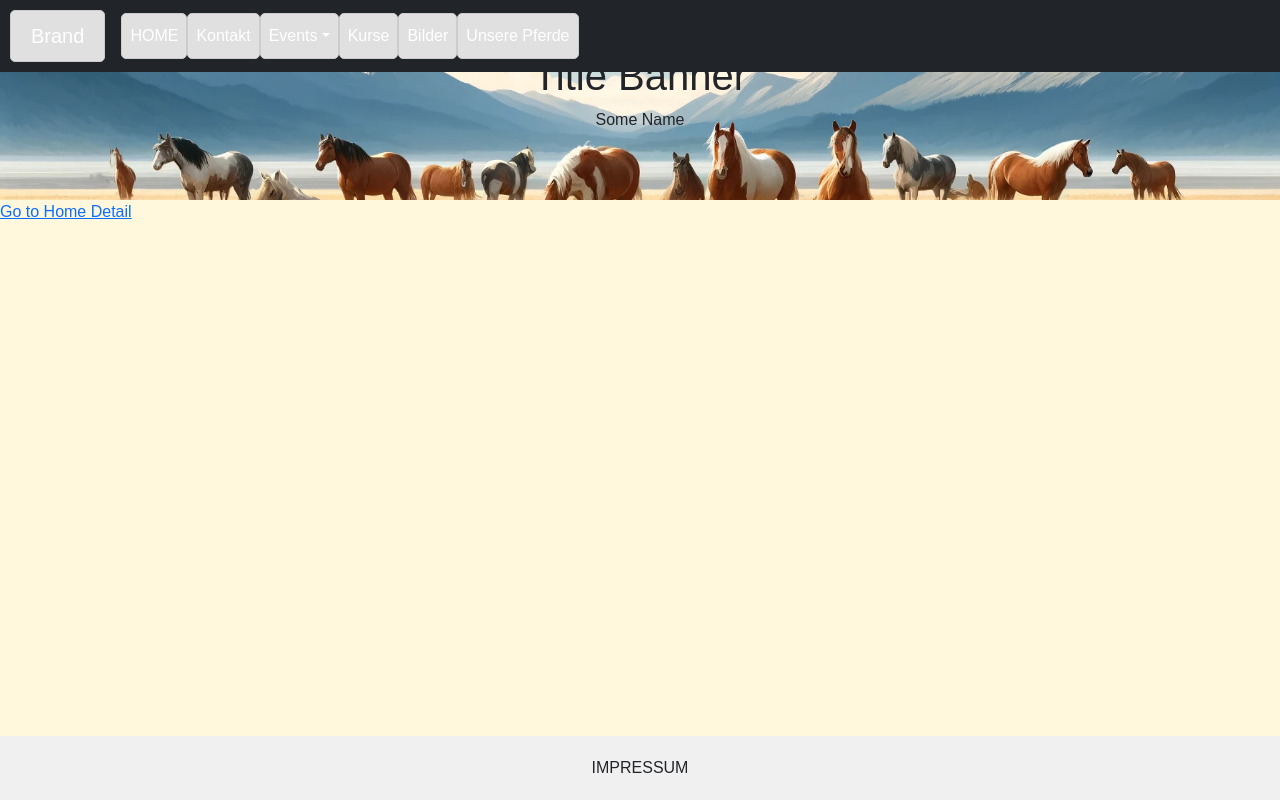
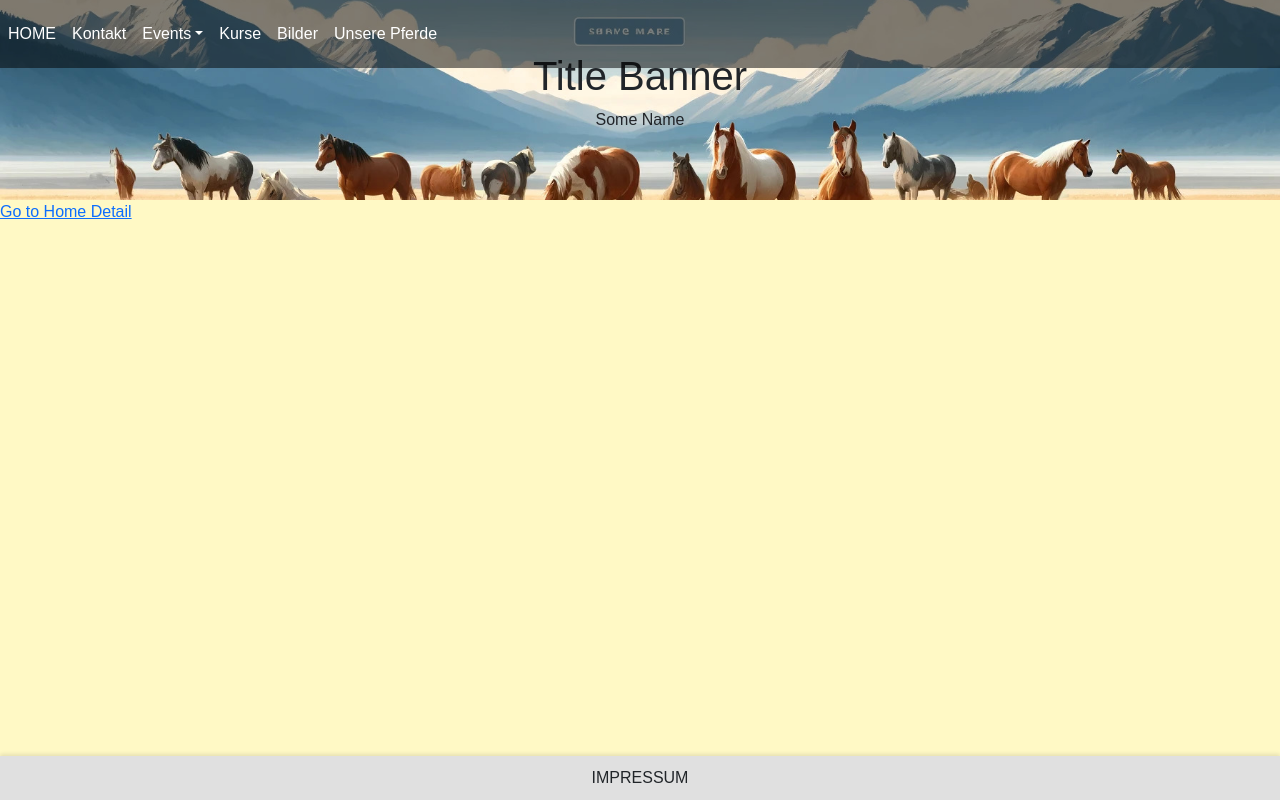
Before and after one commit to Chrisbeart/vrozen_website, a React (Create React App) app in the folder vrozen_website/: page / in a window 1280 px wide. Built offline with nearby package versions, Linux system fonts and the light colour scheme.

Commit message:
navbar transparent

```diff
--- a/vrozen_website/src/App.css
+++ b/vrozen_website/src/App.css
@@ -1,8 +1,8 @@
-body {
-  background-color: #FFF8DC;
-  font-family: Arial, sans-serif;
+body, html {
   margin: 0;
   padding: 0;
+  font-family: Arial, sans-serif;
+  background-color: rgb(255, 249, 197); /* Hintergrundfarbe */
 }
 
 .App {
@@ -11,35 +11,101 @@ body {
   min-height: 100vh;
 }
 
-.banner {
-  height: 200px;
+.App-header {
   display: flex;
   flex-direction: column;
-  justify-content: center;
   align-items: center;
-  background-color: #ddd; /* Placeholder background color */
 }
 
-.navbar {
-  display: flex;
-  justify-content: space-around;
-  padding: 10px;
-  background-color: #F0F0F0;
+.banner {
+  width: 100%;
+  max-height: 200px; /* Höhe des Banners */
+  object-fit: cover;
 }
 
-.navbar a {
+.nav-bar {
+  display: flex;
+  justify-content: center;
+  background-color: #e0e0e0;
+  width: 100%;
+  padding: 10px 0;
+  box-shadow: 0 2px 4px rgba(0, 0, 0, 0.1);
+  flex-wrap: wrap; /* Ermöglicht Zeilenumbruch */
+}
+
+.nav-bar a {
+  margin: 5px 10px; /* Angepasst für kleinere Bildschirme */
+  padding: 10px 20px;
   text-decoration: none;
-  padding: 10px 20px;
+  color: black;
+  font-weight: bold;
+  background-color: #f0f0f0;
   border: 1px solid #ccc;
-  border-radius: 5px;
-  background-color: #E0E0E0;
+  border-radius: 4px;
+  transition: background-color 0.3s;
+  flex: 1; /* Gleichmäßige Verteilung der Links */
+  text-align: center; /* Zentriert Text */
+  min-width: 100px; /* Mindestbreite für kleine Bildschirme */
+}
+
+.nav-bar a:hover {
+  background-color: #ddd;
+}
+
+main {
+  flex: 1;
+  padding: 20px;
 }
 
 .footer {
+  background-color: #e0e0e0;
+  padding: 10px;
   text-align: center;
-  padding: 20px;
-  background-color: #F0F0F0;
-  position: fixed;
-  width: 100%;
-  bottom: 0;
+  box-shadow: 0 -2px 4px rgba(0, 0, 0, 0.1);
 }
+
+@media (max-width: 768px) {
+  .nav-bar {
+    flex-direction: column; /* Navigation in einer Spalte */
+    padding: 0;
+  }
+
+  .nav-bar a {
+    margin: 5px 0;
+    padding: 10px;
+  }
+}
+
+@media (max-width: 480px) {
+  .banner {
+    max-height: 150px; /* Kleinere Höhe für kleine Bildschirme */
+  }
+
+  .nav-bar a {
+    margin: 3px 0;
+    padding: 8px;
+  }
+}
+
+/* Styles for Pferde component */
+.pferde-container {
+  display: flex;
+  flex-wrap: wrap;
+  justify-content: center;
+}
+
+.pferde-bild {
+  width: 200px;
+  height: 200px;
+  margin: 10px;
+  transition: transform 0.3s, filter 0.3s;
+}
+
+.pferde-bild.hovered {
+  transform: scale(1.2);
+  z-index: 1;
+}
+
+.pferde-bild.dimmed {
+  filter: brightness(0.5);
+}
--- a/vrozen_website/src/components/Navbar.css
+++ b/vrozen_website/src/components/Navbar.css
@@ -1,5 +1,6 @@
 .navbar {
-  background-color: #333;
+  background-color: rgba(0, 0, 0, 0.5); /* Halbtransparentes Schwarz */
+  border: none; /* Entfernt den Rand der Navbar */
 }
 
 .navbar a {
@@ -10,7 +11,7 @@
 }
 
 .navbar a:hover {
-  background-color: #ddd;
+  background-color: rgba(255, 255, 255, 0.5); /* Halbtransparentes Weiß bei Hover */
   color: black;
 }
 
@@ -21,9 +22,9 @@
 .submenu {
   display: none;
   position: absolute;
-  background-color: #f9f9f9;
+  background-color: rgba(249, 249, 249, 0.9); /* Halbtransparentes Weiß */
   min-width: 160px;
-  box-shadow: 0px 8px 16px 0px rgba(0,0,0,0.2);
+  box-shadow: 0px 8px 16px 0px rgba(0, 0, 0, 0.2);
   z-index: 1;
 }
 
@@ -40,5 +41,5 @@
 }
 
 .submenu a:hover {
-  background-color: #ddd;
+  background-color: rgba(221, 221, 221, 0.5); /* Halbtransparentes Grau bei Hover */
 }
--- a/vrozen_website/src/components/Navbar.js
+++ b/vrozen_website/src/components/Navbar.js
@@ -37,8 +37,7 @@ const MyNavbar = () => {
   }, []);
 
   return (
-    <Navbar fixed="top" bg="dark" variant="dark" expand="lg">
-      <Navbar.Brand as={Link} to="/">Brand</Navbar.Brand>
+    <Navbar fixed="top" className="navbar-transparent" expand="lg">
       <Navbar.Toggle aria-controls="basic-navbar-nav" />
       <Navbar.Collapse id="basic-navbar-nav">
         <Nav className="mr-auto">
```
